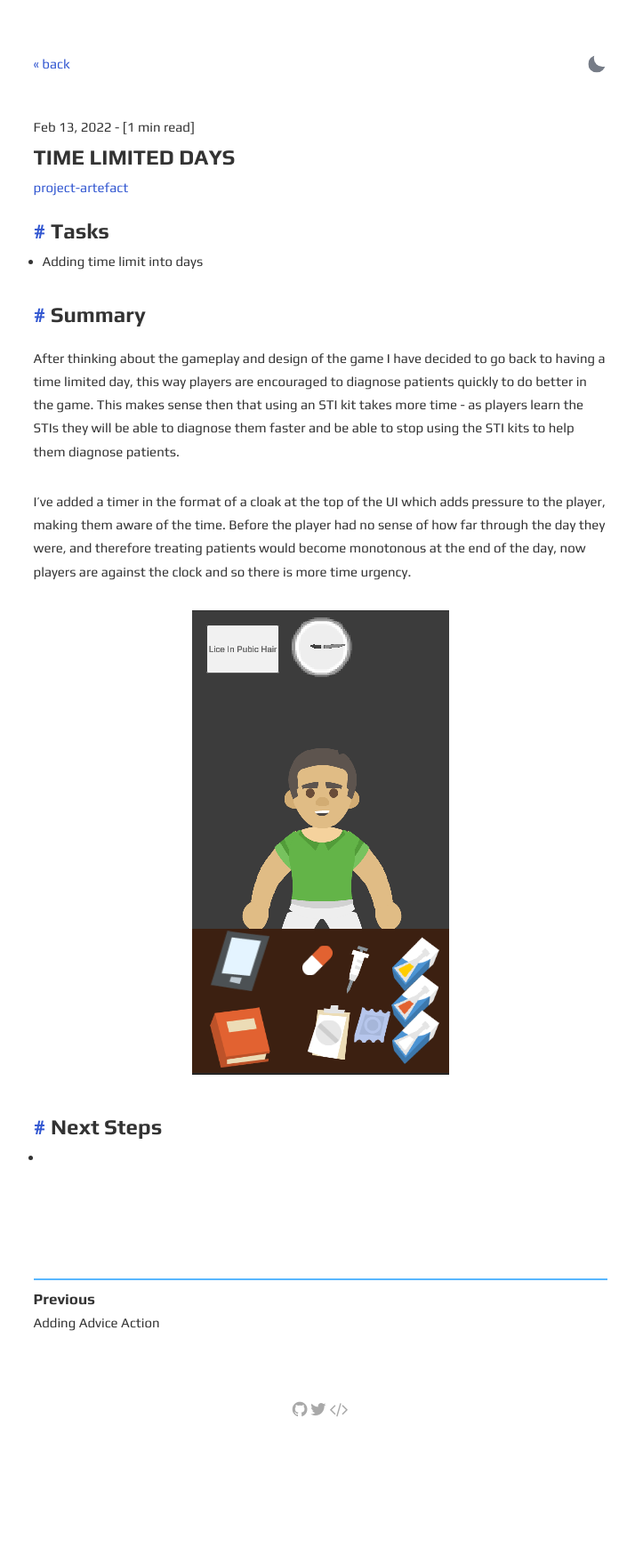
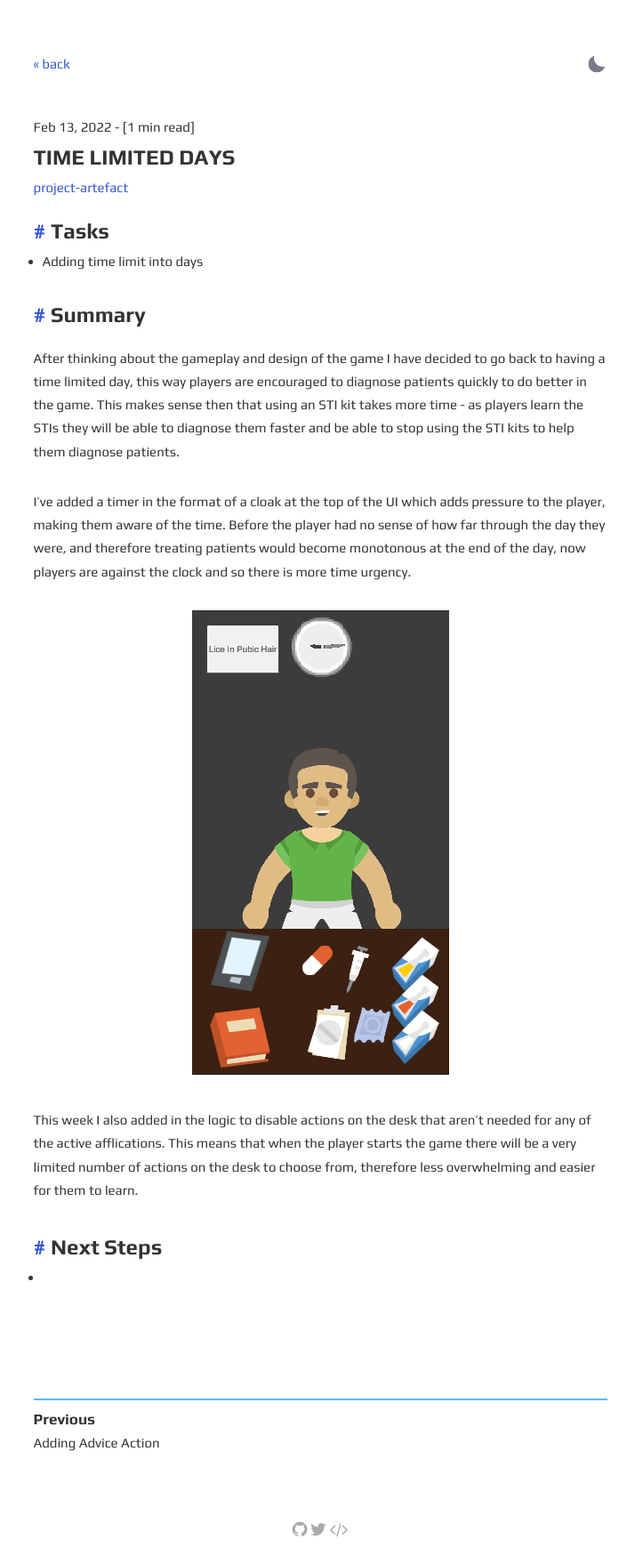
Before and after one commit to zar67/cctp-devlog, a Jekyll site: the page built from _posts/2022-02-13-timed-days.md, in a window 1280 px wide. Shown: the whole page at 89% size, without its empty margins (280-994 px from the left). Built offline with Jekyll 4.4.1, drawn with Linux system fonts in a browser that asks for light colours; before the commit the page ends 1614 px from its top, so only the background shows below that.

Commit message:
Disabling inactive actions

```diff
--- a/_posts/2022-02-13-timed-days.md
+++ b/_posts/2022-02-13-timed-days.md
@@ -17,5 +17,7 @@ I've added a timer in the format of a cloak at the top of the UI which adds pres
   <img src="{{site.baseurl}}/assets/day-clock-interface.png" alt="Clock interface on UI"/>
 </p>
 
+This week I also added in the logic to disable actions on the desk that aren't needed for any of the active afflications. This means that when the player starts the game there will be a very limited number of actions on the desk to choose from, therefore less overwhelming and easier for them to learn.
+
 ### Next Steps
 -
```
